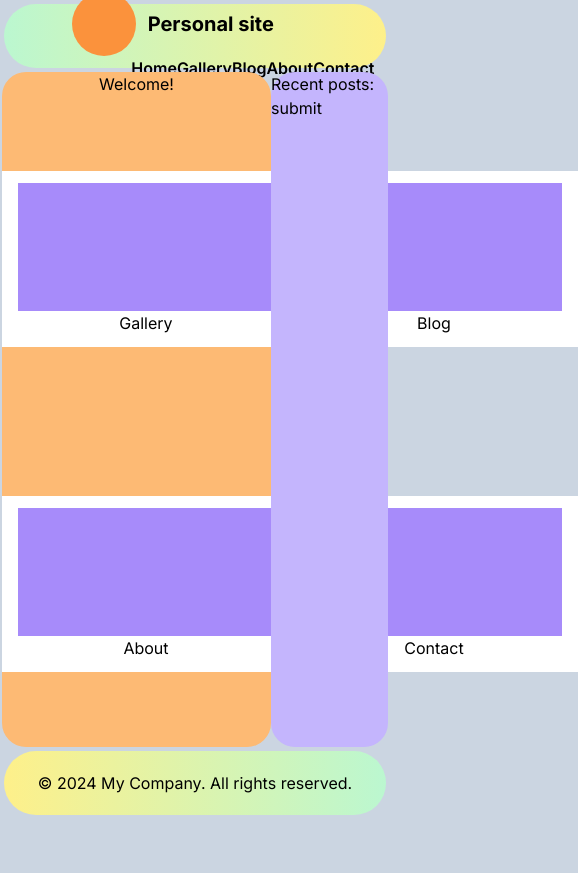
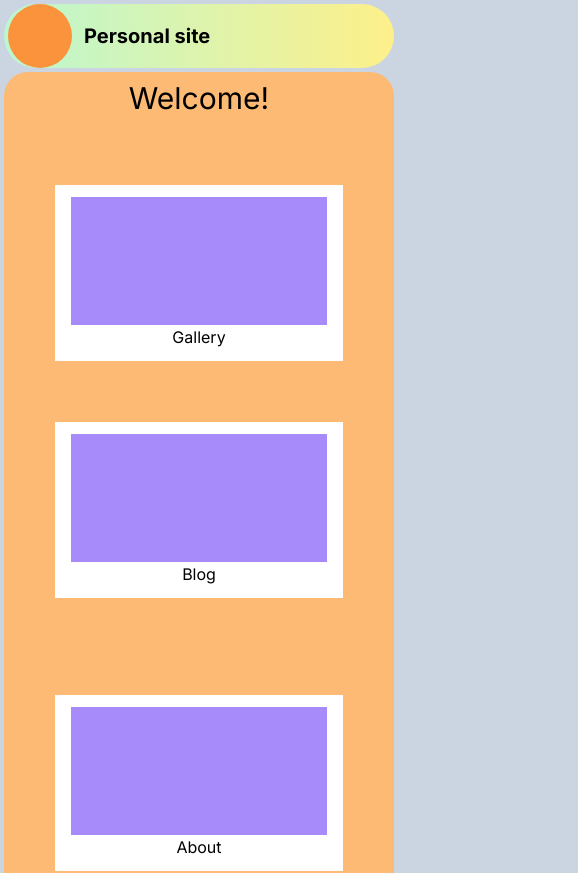
Before and after one commit to Majdanka/nextJsprj, a Next.js app: page / in a window 390 px wide. Shown: the top 873 px of the page, 578 px wide, since content can reach past the window. Before the commit the page ends 844 px from the top, so only its background shows below. Built offline with nearby package versions, Linux system fonts and the light colour scheme.

Commit message:
Homepage responsive layout

```diff
--- a/app/(publicPage)/gallery/page.tsx
+++ b/app/(publicPage)/gallery/page.tsx
@@ -5,5 +5,5 @@ export const metadata: Metadata = {
 };
 
 export default function Gallery() {
-  return <div>Gallery</div>;
+  return <main className="w-[99%]">Gallery</main>;
 }
--- a/app/(publicPage)/layout.tsx
+++ b/app/(publicPage)/layout.tsx
@@ -23,7 +23,7 @@ export default function RootLayout({
     <html lang="en">
       <body
         className={
-          "flex flex-wrap justify-center items-center m-0 p-0 bg-slate-300 " +
+          "flex flex-wrap justify-center items-center m-0 p-0 bg-slate-300 flex-col md:flex-row " +
           inter.className
         }
       >
--- a/app/(publicPage)/page.tsx
+++ b/app/(publicPage)/page.tsx
@@ -10,18 +10,18 @@ export const metadata: Metadata = {
 export default function Home() {
   return (
     <>
-      <main className="w-[69%] bg-orange-300 rounded-3xl h-[80vh] flex flex-col items-center">
-        <h1>Welcome!</h1>
-        <div className="w-full h-[40vh] flex items-center justify-evenly">
+      <main className="w-full md:w-[69%] bg-orange-300 rounded-3xl md:h-[80vh] flex flex-col items-center h-[130vh]">
+        <h1 className="text-3xl p-2">Welcome!</h1>
+        <div className="w-full h-[65vh] md:h-[40vh] flex items-center justify-evenly md:flex-row flex-col">
           <ImageLink src="" alt="Gallery" href="/gallery" />
           <ImageLink src="" alt="Blog" href="/blog" />
         </div>
-        <div className="w-full h-[40vh] flex items-center justify-evenly">
+        <div className="w-full h-[65vh] md:h-[40vh] flex items-center justify-evenly md:flex-row flex-col mt-[-3vh]">
           <ImageLink src="" alt="About" href="/about" />
           <ImageLink src="" alt="Contact" href="/contact" />
         </div>
       </main>
-      <aside className="w-[30%] rounded-3xl h-[80vh] bg-violet-300">
+      <aside className="md:m-0 w-full md:w-[30%] rounded-3xl h-[80vh] bg-violet-300">
         <h1>Recent posts: </h1>
         <Aside />
       </aside>
--- a/app/components/publicPage/Header/header.tsx
+++ b/app/components/publicPage/Header/header.tsx
@@ -4,8 +4,8 @@ import Link from "next/link";
 
 export default function Header() {
   return (
-    <header className="flex justify-center flex-col md:flex-row bg-gradient-to-r from-green-200 to-yellow-200 rounded-full m-1 h-16 items-center w-full">
-      <div className="flex justify-evenly w-2/3">
+    <header className="flex justify-center flex-row bg-gradient-to-r from-green-200 to-yellow-200 rounded-full m-1 h-16 items-center w-full ">
+      <div className="flex justify-evenly md:w-2/3 w-full">
         <div className="flex h-16 align-middle w-full pl-1 items-center">
           <Logo />
           <Link href="../..">
@@ -13,7 +13,7 @@ export default function Header() {
           </Link>
         </div>
       </div>
-      <nav className="flex justify-evenly w-1/3 font-semibold">
+      <nav className="justify-evenly w-1/3 font-semibold hidden md:flex">
         <NavBar />
       </nav>
     </header>
```
